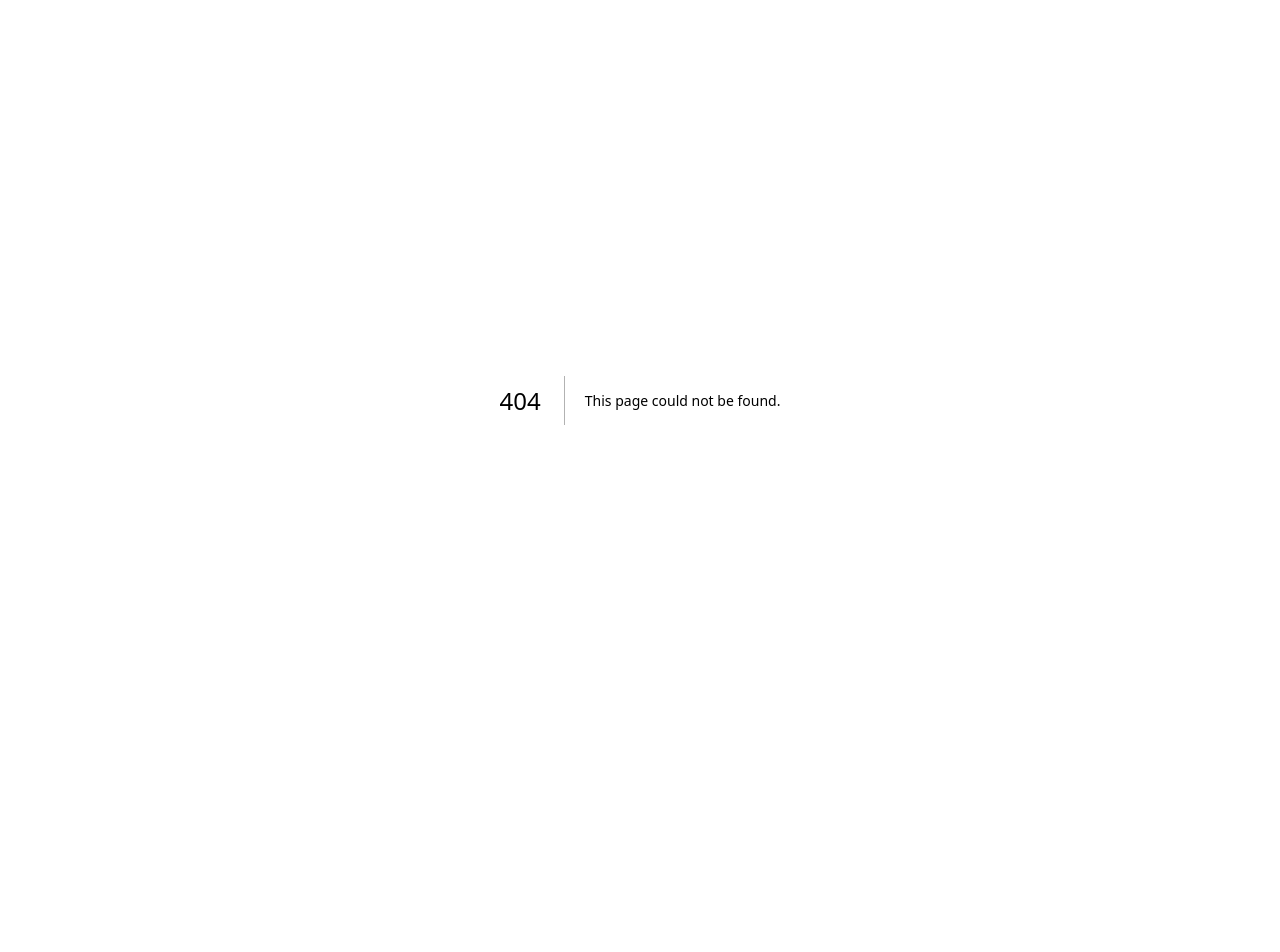
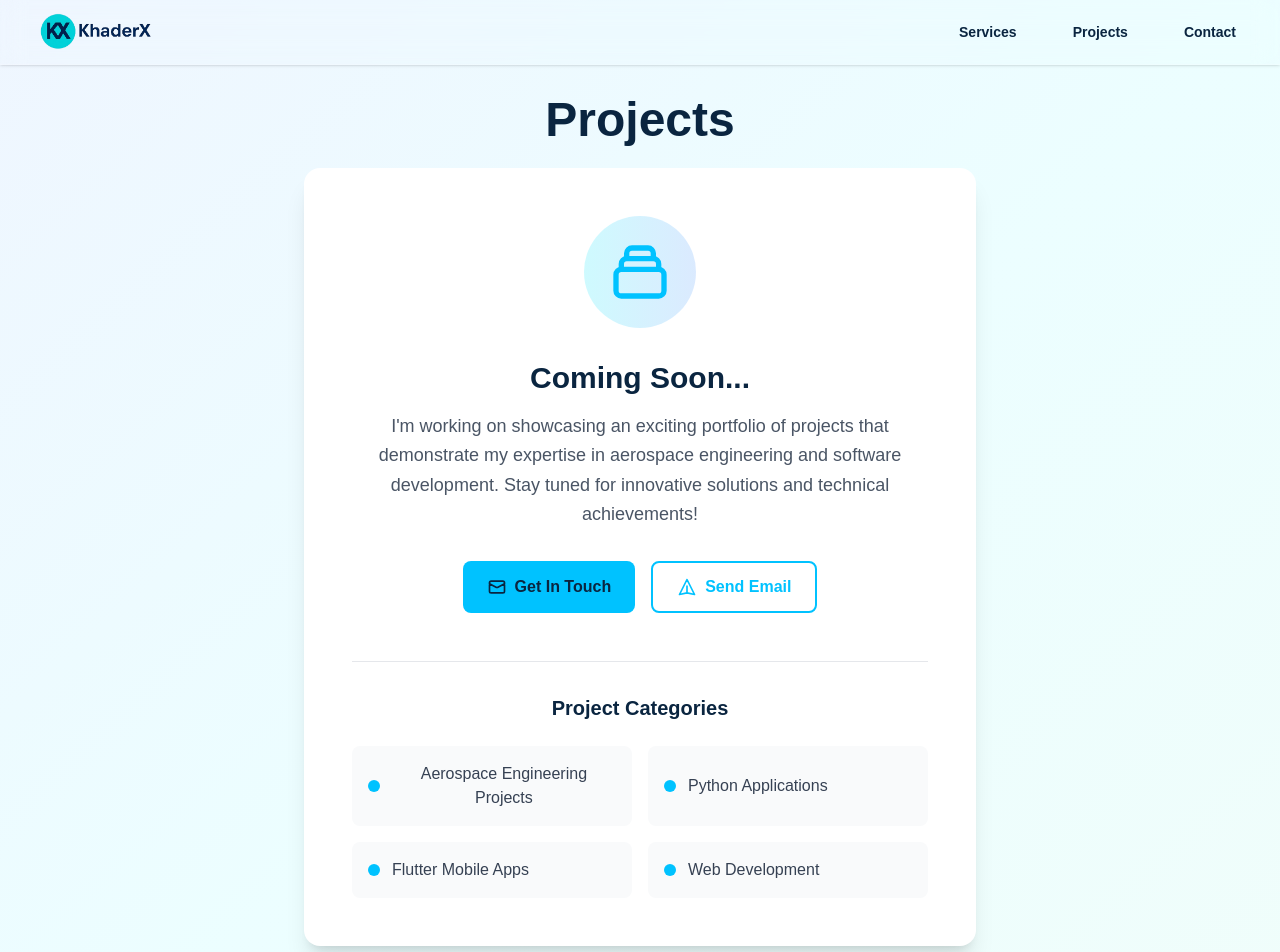
Before and after one commit to KhaderX-com/khaderx-site, a Next.js app: page /projects in a window 1280 px wide. Before the commit this address had no page. Shown: the top 952 px of the page. Before the commit the page ends 800 px from the top, so only its background shows below. Built offline with nearby package versions, Linux system fonts and the light colour scheme.

Commit message:
feat: add Projects page with project categories and contact options

```diff
--- /dev/null
+++ b/src/app/projects/page.tsx
@@ -0,0 +1,91 @@
+import Navbar from '@/components/Navbar';
+import Footer from '@/components/Footer';
+
+export default function Projects() {
+    return (
+        <div className="min-h-screen bg-gradient-to-br from-blue-50 via-cyan-50 to-teal-50">
+            <Navbar />
+
+            <main className="container mx-auto px-4 py-12 pt-24 max-w-4xl">
+                {/* Header Section */}
+                <div className="text-center mb-16">
+                    <h1 className="text-4xl md:text-5xl font-bold text-[#0A2540] mb-6">
+                        Projects
+                    </h1>
+
+                    {/* Coming Soon Card */}
+                    <div className="bg-white rounded-2xl shadow-xl p-12 max-w-2xl mx-auto">
+                        <div className="flex justify-center mb-8">
+                            <div className="bg-gradient-to-r from-cyan-100 to-blue-100 p-6 rounded-full">
+                                <svg className="w-16 h-16 text-[#00C2FF]" fill="none" stroke="currentColor" viewBox="0 0 24 24">
+                                    <path strokeLinecap="round" strokeLinejoin="round" strokeWidth={2} d="M19 11H5m14 0a2 2 0 012 2v6a2 2 0 01-2 2H5a2 2 0 01-2-2v-6a2 2 0 012-2m14 0V9a2 2 0 00-2-2M5 11V9a2 2 0 012-2m0 0V5a2 2 0 012-2h6a2 2 0 012 2v2M7 7h10" />
+                                </svg>
+                            </div>
+                        </div>
+
+                        <h2 className="text-3xl font-bold text-[#0A2540] mb-4">
+                            Coming Soon...
+                        </h2>
+
+                        <p className="text-lg text-gray-600 mb-8 leading-relaxed">
+                            I&apos;m working on showcasing an exciting portfolio of projects that demonstrate my expertise in aerospace engineering and software development. Stay tuned for innovative solutions and technical achievements!
+                        </p>
+
+                        <div className="flex flex-col sm:flex-row gap-4 justify-center">
+                            <a
+                                href="/contact"
+                                className="inline-flex items-center px-6 py-3 bg-[#00C2FF] text-[#0A2540] font-semibold rounded-lg hover:bg-[#00A8E8] transition-colors duration-300"
+                            >
+                                <svg className="w-5 h-5 mr-2" fill="none" stroke="currentColor" viewBox="0 0 24 24">
+                                    <path strokeLinecap="round" strokeLinejoin="round" strokeWidth={2} d="M3 8l7.89 4.26a2 2 0 002.22 0L21 8M5 19h14a2 2 0 002-2V7a2 2 0 00-2-2H5a2 2 0 00-2 2v10a2 2 0 002 2z" />
+                                </svg>
+                                Get In Touch
+                            </a>
+
+                            <a
+                                href="mailto:contact@khaderx.com"
+                                className="inline-flex items-center px-6 py-3 border-2 border-[#00C2FF] text-[#00C2FF] font-semibold rounded-lg hover:bg-[#00C2FF] hover:text-[#0A2540] transition-all duration-300"
+                            >
+                                <svg className="w-5 h-5 mr-2" fill="none" stroke="currentColor" viewBox="0 0 24 24">
+                                    <path strokeLinecap="round" strokeLinejoin="round" strokeWidth={2} d="M12 19l9 2-9-18-9 18 9-2zm0 0v-8" />
+                                </svg>
+                                Send Email
+                            </a>
+                        </div>
+
+                        {/* Preview of upcoming projects */}
+                        <div className="mt-12 pt-8 border-t border-gray-200">
+                            <h3 className="text-xl font-semibold text-[#0A2540] mb-6">
+                                Project Categories
+                            </h3>
+
+                            <div className="grid grid-cols-1 md:grid-cols-2 gap-4">
+                                <div className="flex items-center p-4 bg-gray-50 rounded-lg">
+                                    <div className="w-3 h-3 bg-[#00C2FF] rounded-full mr-3"></div>
+                                    <span className="text-gray-700">Aerospace Engineering Projects</span>
+                                </div>
+
+                                <div className="flex items-center p-4 bg-gray-50 rounded-lg">
+                                    <div className="w-3 h-3 bg-[#00C2FF] rounded-full mr-3"></div>
+                                    <span className="text-gray-700">Python Applications</span>
+                                </div>
+
+                                <div className="flex items-center p-4 bg-gray-50 rounded-lg">
+                                    <div className="w-3 h-3 bg-[#00C2FF] rounded-full mr-3"></div>
+                                    <span className="text-gray-700">Flutter Mobile Apps</span>
+                                </div>
+
+                                <div className="flex items-center p-4 bg-gray-50 rounded-lg">
+                                    <div className="w-3 h-3 bg-[#00C2FF] rounded-full mr-3"></div>
+                                    <span className="text-gray-700">Web Development</span>
+                                </div>
+                            </div>
+                        </div>
+                    </div>
+                </div>
+            </main>
+
+            <Footer />
+        </div>
+    );
+}
--- a/src/components/Footer.tsx
+++ b/src/components/Footer.tsx
@@ -23,6 +23,12 @@ export default function Footer({ className = '' }: FooterProps) {
                             Services
                         </Link>
                         <Link
+                            href="/projects"
+                            className="text-gray-300 hover:text-white text-sm font-medium transition-colors duration-200"
+                        >
+                            Projects
+                        </Link>
+                        <Link
                             href="/contact"
                             className="text-gray-300 hover:text-white text-sm font-medium transition-colors duration-200"
                         >
--- a/src/components/Navbar.tsx
+++ b/src/components/Navbar.tsx
@@ -32,6 +32,12 @@ export default function Navbar({ className = '' }: NavbarProps) {
                                 className="text-[#0A2540] hover:text-[#00C2FF] px-3 py-2 text-sm font-bold transition-colors duration-200"
                             >
                                 Services
+                            </Link>
+                            <Link
+                                href="/projects"
+                                className="text-[#0A2540] hover:text-[#00C2FF] px-3 py-2 text-sm font-bold transition-colors duration-200"
+                            >
+                                Projects
                             </Link>
                             <Link
                                 href="/contact"
```
